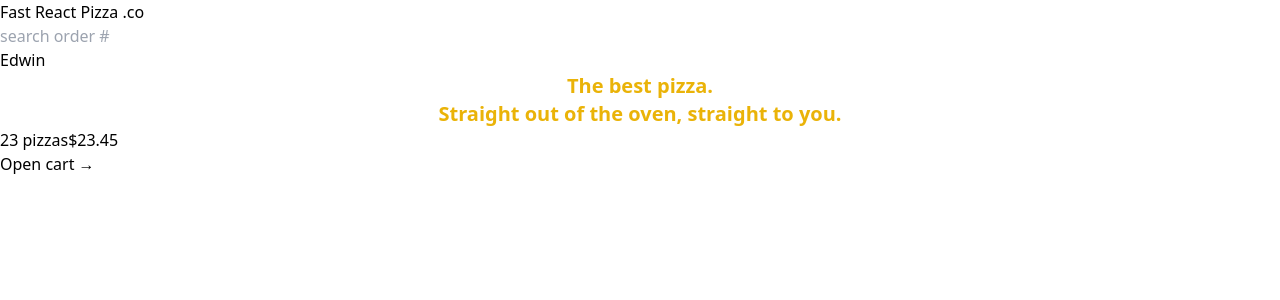
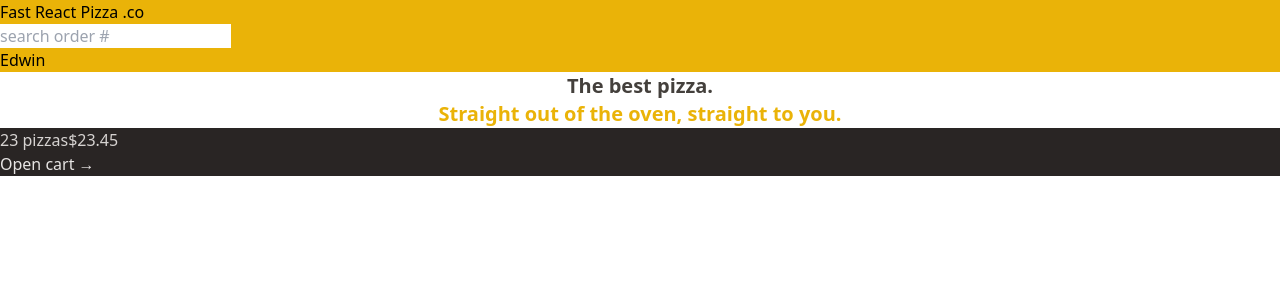
Before and after one commit to 94edwin89/Fast-React-Pizza, a React (Vite) app: page / in a window 1280 px wide. Shown: the top 300 px of the page. Built offline with nearby package versions, Linux system fonts and the light colour scheme.

Commit message:
working with colors

```diff
--- a/src/features/cart/CartOverview.jsx
+++ b/src/features/cart/CartOverview.jsx
@@ -2,8 +2,8 @@
 
 function CartOverview() {
   return (
-    <div>
-      <p>
+    <div className="bg-stone-800 text-stone-200">
+      <p className="text-stone-300">
         <span>23 pizzas</span>
         <span>$23.45</span>
       </p>
--- a/src/ui/Header.jsx
+++ b/src/ui/Header.jsx
@@ -3,7 +3,7 @@
 
 function Header() {
     return(
-        <header>
+        <header className="bg-yellow-500">
             <Link to ='/'>Fast React Pizza .co</Link>
             <SearchOrder/>
             <p>Edwin </p>
--- a/src/ui/Home.jsx
+++ b/src/ui/Home.jsx
@@ -2,10 +2,10 @@
 function Home() {
   return (
     <div>
-      <h1 className="text-xl text-yellow-500 font-semibold text-center">
+      <h1 className="text-xl text-stone-700 font-semibold text-center">
         The best pizza.
         <br />
-        Straight out of the oven, straight to you.
+        <span className="text-yellow-500">Straight out of the oven, straight to you.</span>
       </h1>
     </div>
   );
```
